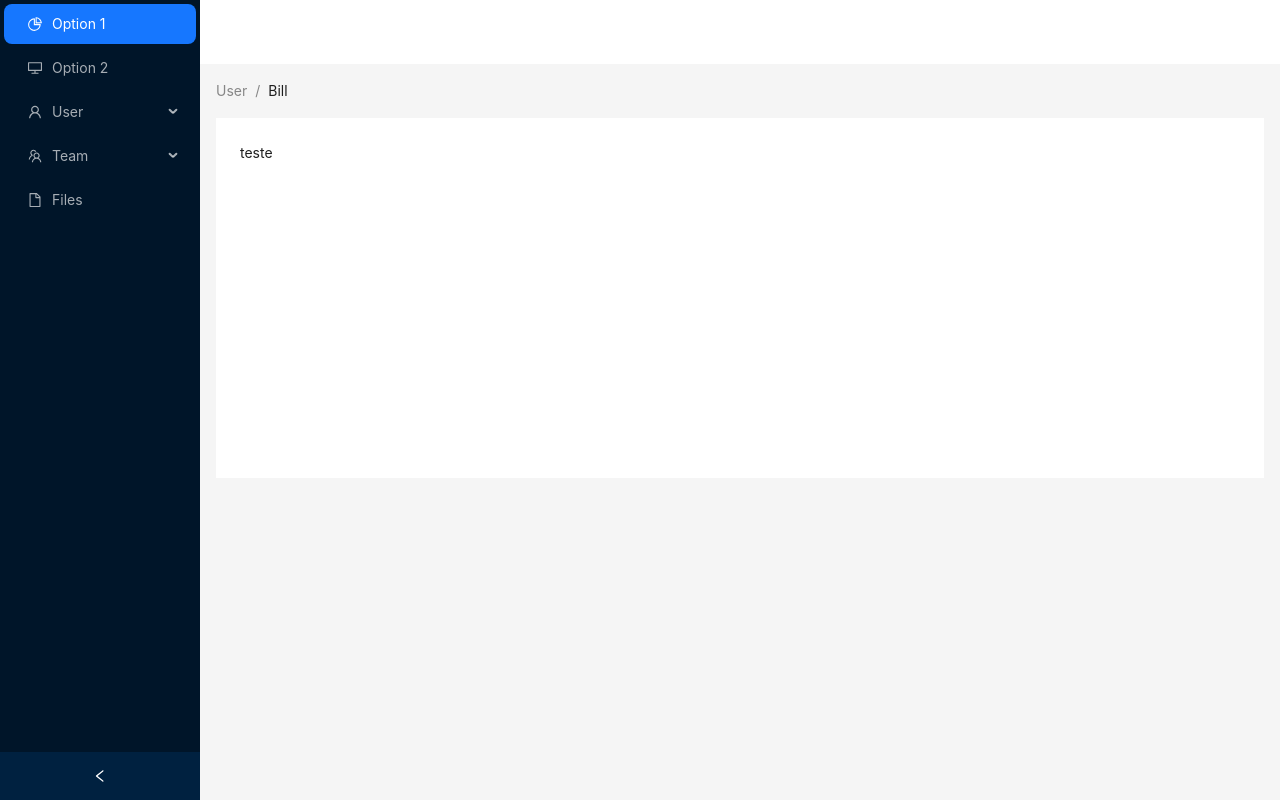
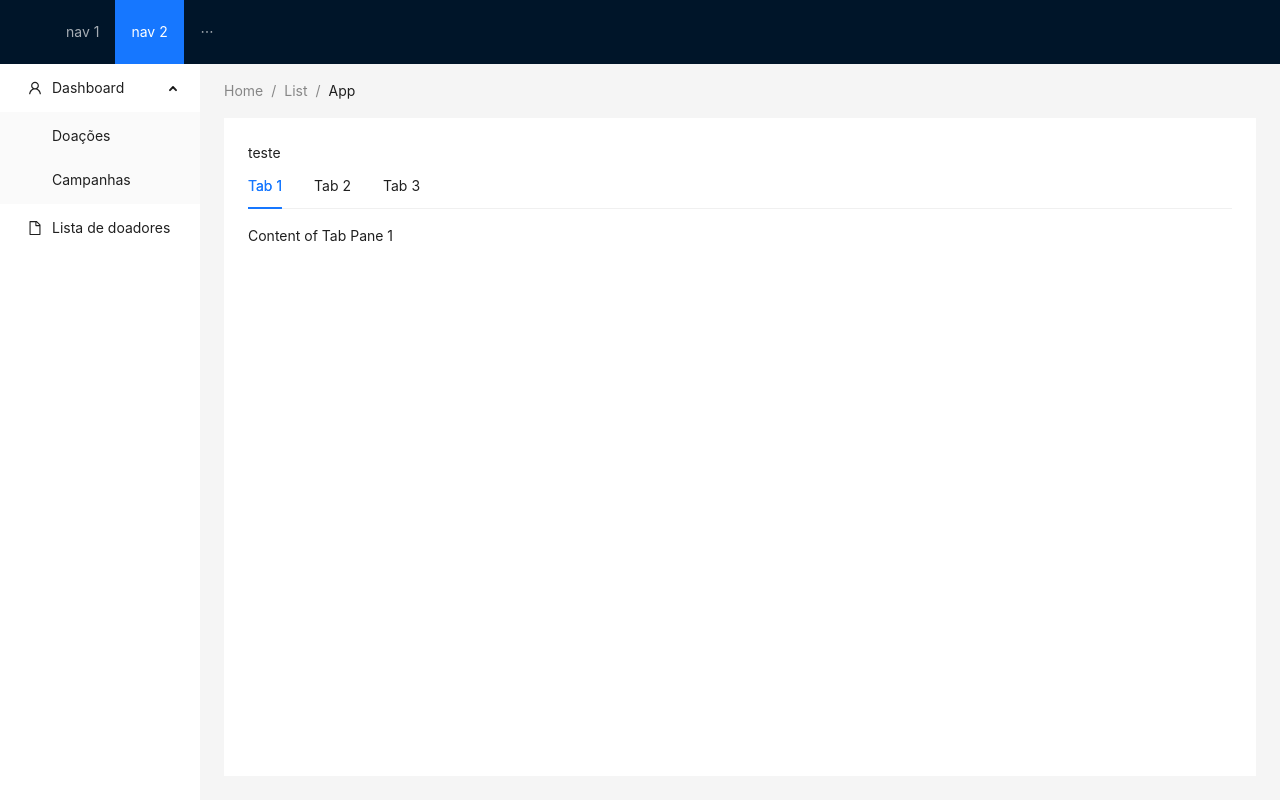
Before and after one commit to caioliveirap/osid-hackathon-project, a Next.js app: page /admin/dashboard in a window 1280 px wide. Built offline with nearby package versions, Linux system fonts and the light colour scheme.

Commit message:
feat: added tabs

```diff
--- a/src/layouts/Admin.tsx
+++ b/src/layouts/Admin.tsx
@@ -1,18 +1,104 @@
-import React, { useState } from 'react';
+// import React, { useState } from 'react';
+// import {
+// 	DesktopOutlined,
+// 	FileOutlined,
+// 	PieChartOutlined,
+// 	TeamOutlined,
+// 	UserOutlined,
+// } from '@ant-design/icons';
+// import type { MenuProps } from 'antd';
+// import { Breadcrumb, Layout, Menu, theme } from 'antd';
+
+// const { Header, Content, Footer, Sider } = Layout;
+
+// type MenuItem = Required<MenuProps>['items'][number];
+
+// function getItem(
+// 	label: React.ReactNode,
+// 	key: React.Key,
+// 	icon?: React.ReactNode,
+// 	children?: MenuItem[]
+// ): MenuItem {
+// 	return {
+// 		key,
+// 		icon,
+// 		children,
+// 		label,
+// 	} as MenuItem;
+// }
+
+// const items: MenuItem[] = [
+// 	getItem('Dashboard', 'sub1', <UserOutlined />, [
+// 		getItem('Doações', '2'),
+// 		getItem('Campanhas', '3'),
+// 	]),
+// 	// getItem('Formulário', 'sub2', <TeamOutlined />, [
+// 	// 	getItem('Team 1', '4'),
+// 	// 	getItem('Team 2', '5'),
+// 	// ]),
+// 	getItem('Lista de doadores', '4', <FileOutlined />),
+// ];
+
+// const App = ({ children }: any) => {
+// 	const [collapsed, setCollapsed] = useState(false);
+// 	const {
+// 		token: { colorBgContainer },
+// 	} = theme.useToken();
+
+// 	return (
+// 		<Layout style={{ minHeight: '100vh' }}>
+// 			<Sider
+// 				collapsible
+// 				collapsed={collapsed}
+// 				onCollapse={(value) => setCollapsed(value)}
+// 			>
+// 				<div className="demo-logo-vertical" />
+// 				<Menu
+// 					theme="dark"
+// 					defaultSelectedKeys={['1']}
+// 					mode="inline"
+// 					items={items}
+// 				/>
+// 			</Sider>
+// 			<Layout>
+// 				<Header style={{ padding: 0, background: colorBgContainer }} />
+// 				<Content style={{ margin: '0 16px' }}>
+// 					<Breadcrumb style={{ margin: '16px 0' }}>
+// 						<Breadcrumb.Item>User</Breadcrumb.Item>
+// 						<Breadcrumb.Item>Bill</Breadcrumb.Item>
+// 					</Breadcrumb>
+// 					<div
+// 						style={{
+// 							padding: 24,
+// 							minHeight: 360,
+// 							background: colorBgContainer,
+// 						}}
+// 					>
+// 						{children}
+// 					</div>
+// 				</Content>
+// 				<Footer style={{ textAlign: 'center' }}>
+// 					{/* Ant Design ©2023 Created by Ant UED */}
+// 				</Footer>
+// 			</Layout>
+// 		</Layout>
+// 	);
+// };
+
+// export default App;
+
+import React from 'react';
 import {
-	DesktopOutlined,
+	LaptopOutlined,
+	NotificationOutlined,
+	UserOutlined,
 	FileOutlined,
-	PieChartOutlined,
-	TeamOutlined,
-	UserOutlined,
 } from '@ant-design/icons';
 import type { MenuProps } from 'antd';
 import { Breadcrumb, Layout, Menu, theme } from 'antd';
-
-const { Header, Content, Footer, Sider } = Layout;
-
 type MenuItem = Required<MenuProps>['items'][number];
 
+const { Header, Content, Sider } = Layout;
 function getItem(
 	label: React.ReactNode,
 	key: React.Key,
@@ -28,61 +114,87 @@ function getItem(
 }
 
 const items: MenuItem[] = [
-	getItem('Option 1', '1', <PieChartOutlined />),
-	getItem('Option 2', '2', <DesktopOutlined />),
-	getItem('User', 'sub1', <UserOutlined />, [
-		getItem('Tom', '3'),
-		getItem('Bill', '4'),
-		getItem('Alex', '5'),
+	getItem('Dashboard', 'sub1', <UserOutlined />, [
+		getItem('Doações', '2'),
+		getItem('Campanhas', '3'),
 	]),
-	getItem('Team', 'sub2', <TeamOutlined />, [
-		getItem('Team 1', '6'),
-		getItem('Team 2', '8'),
-	]),
-	getItem('Files', '9', <FileOutlined />),
+	// getItem('Formulário', 'sub2', <TeamOutlined />, [
+	// 	getItem('Team 1', '4'),
+	// 	getItem('Team 2', '5'),
+	// ]),
+	getItem('Lista de doadores', '4', <FileOutlined />),
 ];
 
-const App = ({ children }: any) => {
-	const [collapsed, setCollapsed] = useState(false);
+const items1: MenuProps['items'] = ['1', '2', '3'].map((key) => ({
+	key,
+	label: `nav ${key}`,
+}));
+
+const items2: MenuProps['items'] = [
+	UserOutlined,
+	LaptopOutlined,
+	NotificationOutlined,
+].map((icon, index) => {
+	const key = String(index + 1);
+
+	return {
+		key: `sub${key}`,
+		icon: React.createElement(icon),
+		label: `subnav ${key}`,
+
+		children: new Array(4).fill(null).map((_, j) => {
+			const subKey = index * 4 + j + 1;
+			return {
+				key: subKey,
+				label: `option${subKey}`,
+			};
+		}),
+	};
+});
+
+const App: React.FC = ({ children }: any) => {
 	const {
 		token: { colorBgContainer },
 	} = theme.useToken();
 
 	return (
 		<Layout style={{ minHeight: '100vh' }}>
-			<Sider
-				collapsible
-				collapsed={collapsed}
-				onCollapse={(value) => setCollapsed(value)}
-			>
-				<div className="demo-logo-vertical" />
+			<Header style={{ display: 'flex', alignItems: 'center' }}>
+				<div className="demo-logo" />
 				<Menu
 					theme="dark"
-					defaultSelectedKeys={['1']}
-					mode="inline"
-					items={items}
+					mode="horizontal"
+					defaultSelectedKeys={['2']}
+					items={items1}
 				/>
-			</Sider>
+			</Header>
 			<Layout>
-				<Header style={{ padding: 0, background: colorBgContainer }} />
-				<Content style={{ margin: '0 16px' }}>
+				<Sider width={200} style={{ background: colorBgContainer }}>
+					<Menu
+						mode="inline"
+						defaultSelectedKeys={['1']}
+						defaultOpenKeys={['sub1']}
+						style={{ height: '100%', borderRight: 0 }}
+						items={items}
+					/>
+				</Sider>
+				<Layout style={{ padding: '0 24px 24px' }}>
 					<Breadcrumb style={{ margin: '16px 0' }}>
-						<Breadcrumb.Item>User</Breadcrumb.Item>
-						<Breadcrumb.Item>Bill</Breadcrumb.Item>
+						<Breadcrumb.Item>Home</Breadcrumb.Item>
+						<Breadcrumb.Item>List</Breadcrumb.Item>
+						<Breadcrumb.Item>App</Breadcrumb.Item>
 					</Breadcrumb>
-					<div
+					<Content
 						style={{
 							padding: 24,
-							minHeight: 360,
+							margin: 0,
+							minHeight: 280,
 							background: colorBgContainer,
 						}}
 					>
 						{children}
-					</div>
-				</Content>
-				<Footer style={{ textAlign: 'center' }}>
-					{/* Ant Design ©2023 Created by Ant UED */}
-				</Footer>
+					</Content>
+				</Layout>
 			</Layout>
 		</Layout>
 	);
--- /dev/null
+++ b/src/pages/admin/components/upperGraph.tsx
@@ -0,0 +1,34 @@
+import React, { useState } from 'react';
+import { Tabs } from 'antd';
+import axios from 'axios';
+import Admin from '@/layouts/Admin';
+import type { TabsProps } from 'antd';
+
+const items: TabsProps['items'] = [
+	{
+		key: '1',
+		label: `Tab 1`,
+		children: `Content of Tab Pane 1`,
+	},
+	{
+		key: '2',
+		label: `Tab 2`,
+		children: `Content of Tab Pane 2`,
+	},
+	{
+		key: '3',
+		label: `Tab 3`,
+		children: `Content of Tab Pane 3`,
+	},
+];
+
+export default function UpperGraph() {
+	return (
+		<div className="">
+			{/* <span>teste 2</span> */}
+			<Tabs defaultActiveKey="1" items={items} />
+		</div>
+	);
+}
+
+// Dashboard.layout = Admin;
--- a/src/pages/admin/dashboard.tsx
+++ b/src/pages/admin/dashboard.tsx
@@ -2,12 +2,13 @@ import React, { useState } from 'react';
 
 import axios from 'axios';
 import Admin from '@/layouts/Admin';
+import UpperGraph from './components/upperGraph';
 
 export default function Dashboard() {
 	return (
 		<div className="">
 			<span>teste</span>
-
+			<UpperGraph />
 			{/* <input
 				type="text"
 				placeholder="email"
```
